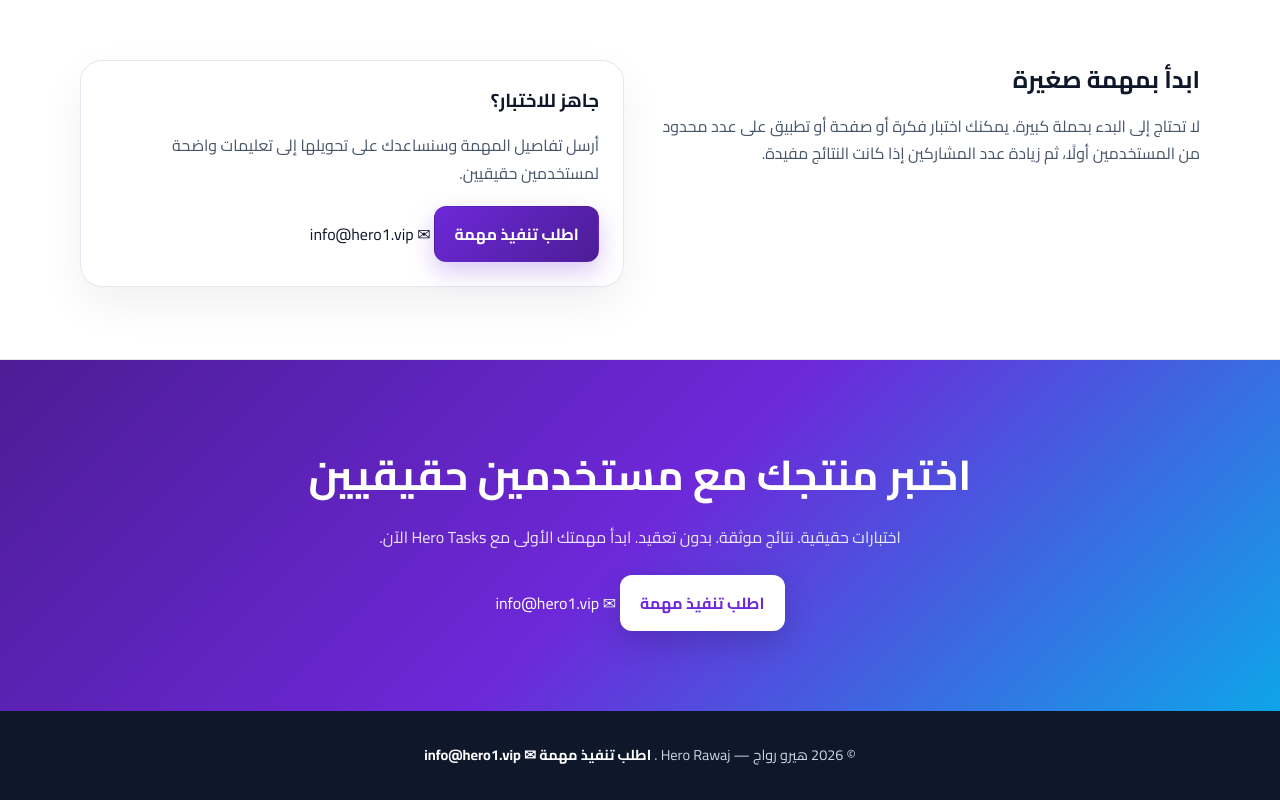
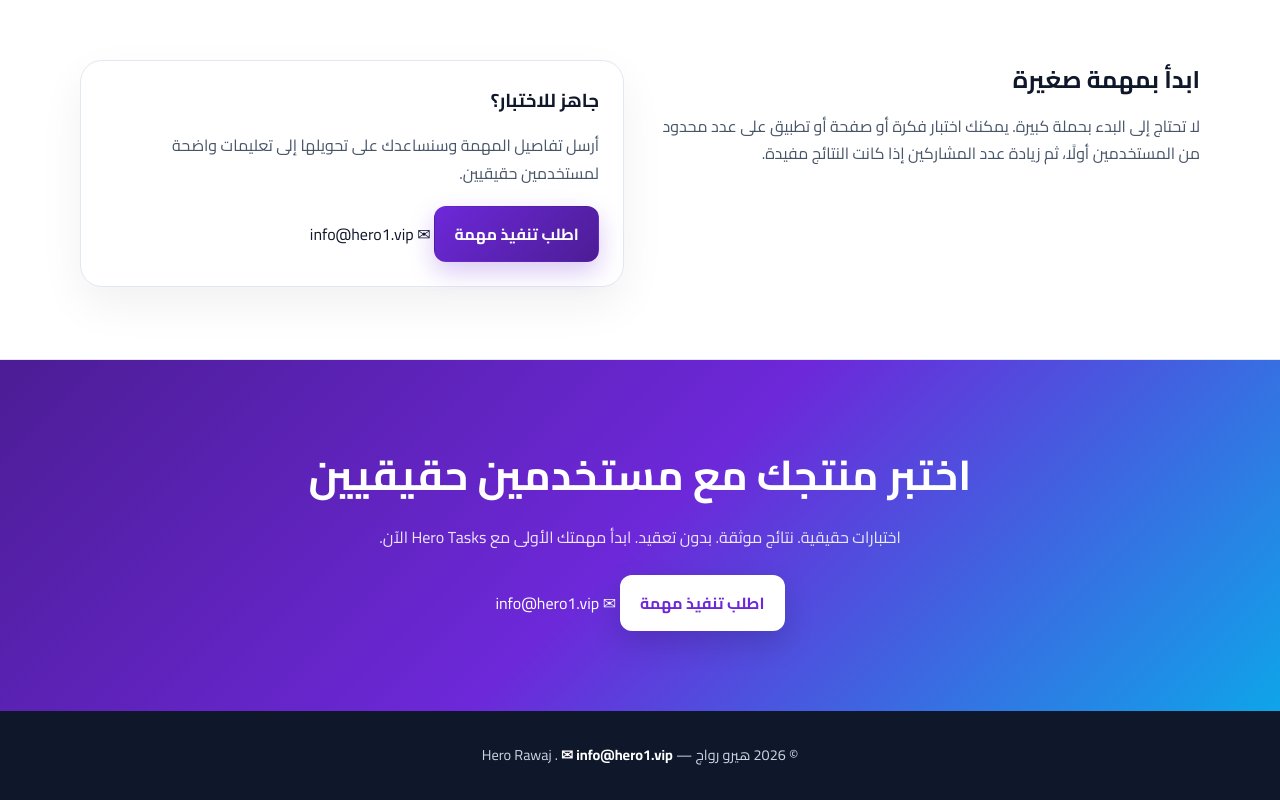
Before and after one commit to alkhapeer/rawaj, a plain HTML site: page index.html in a window 1280 px wide. Shown: the part 2781-3581 px from the top of the page. Drawn offline with Linux system fonts and the light colour scheme.

Commit message:
Update footer links in index.html
Removed link to Telegram and updated email link.

```diff
--- a/index.html
+++ b/index.html
@@ -749,9 +749,8 @@
     <div class="container">
       <p>
         © <span id="year"></span> هيرو رواج — Hero Rawaj .
-        <a href="https://t.me/Herocourses" target="_blank" rel="noopener">اطلب تنفيذ مهمة</a>
-        </a>
-              <a class="email-link" href="mailto:info@hero1.vip">
+
+              <a class="email-link" href="#">
                 ✉ info@hero1.vip
               </a>
       </p>
```
